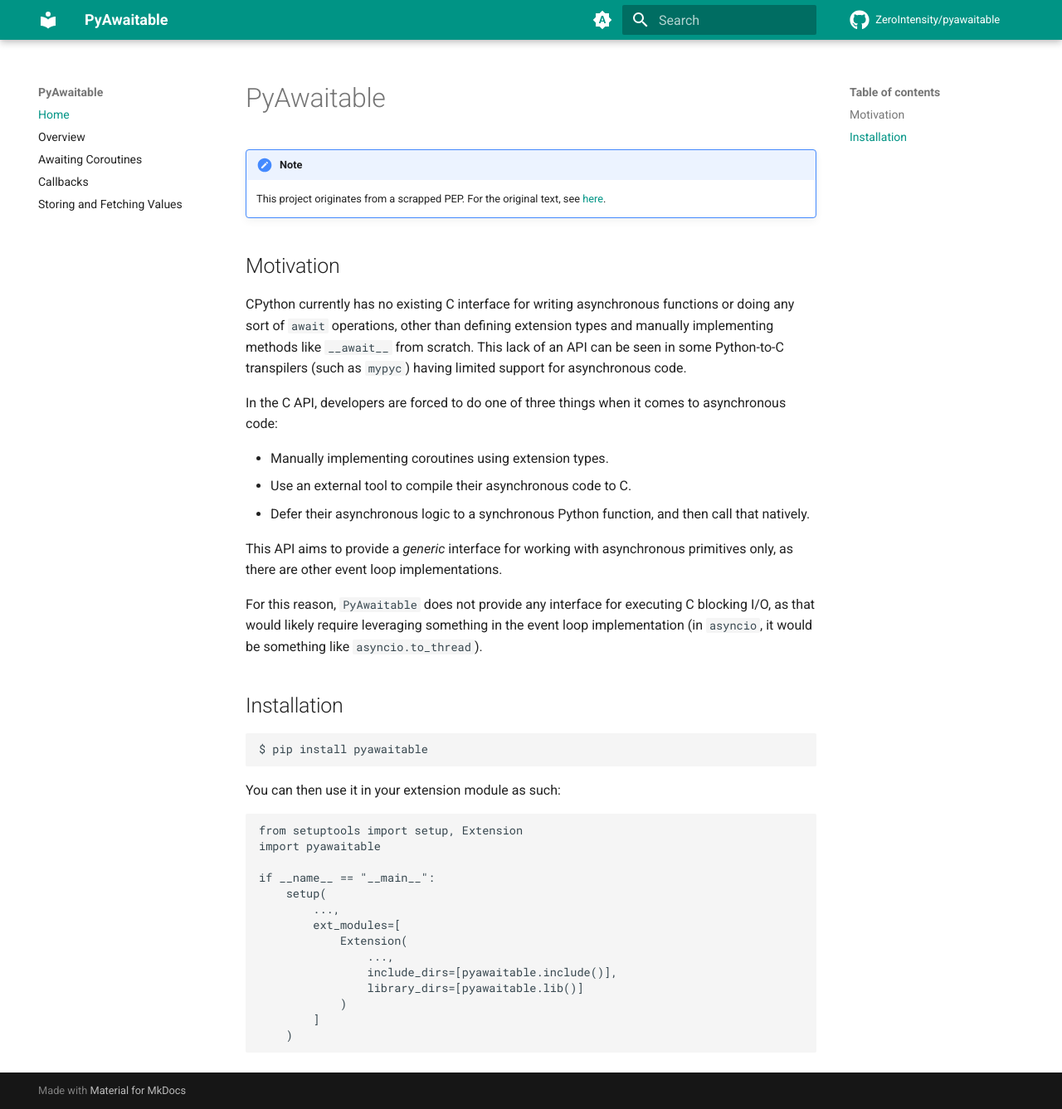
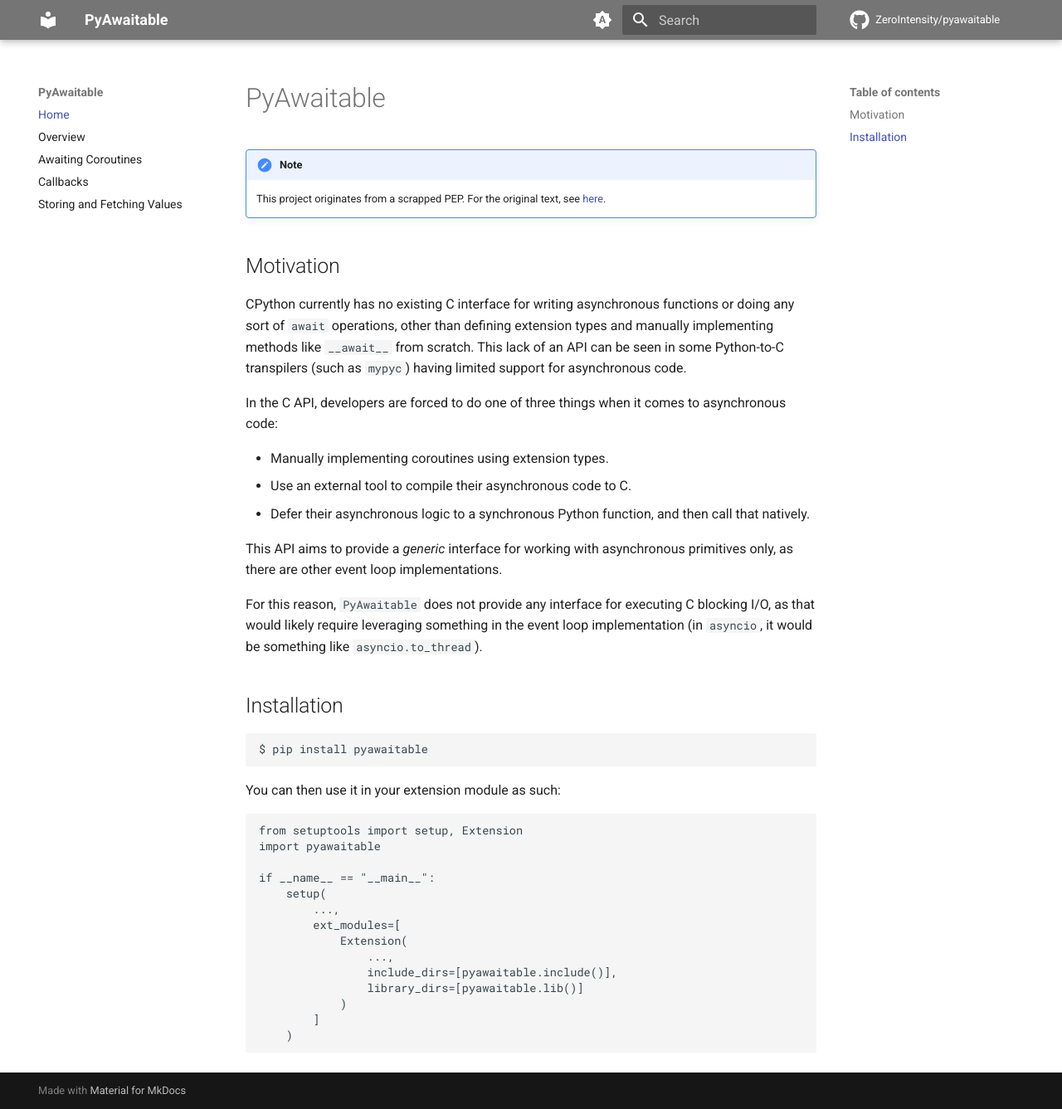
Before and after one commit to ZeroIntensity/pyawaitable, an MkDocs documentation site: the page built from docs/index.md, in a window 1280 px wide and 1337 px high. Shown: the whole window at 83% size. Built offline with MkDocs 1.6.1 and Material for MkDocs 9.7.7, drawn with Linux system fonts in a browser that asks for light colours; comment, search, counter and statistics services are not loaded.

Commit message:
Update mkdocs.yml

```diff
--- a/mkdocs.yml
+++ b/mkdocs.yml
@@ -14,8 +14,8 @@
     name: material
     palette:
         - media: "(prefers-color-scheme)"
-          primary: teal
-          accent: green
+          primary: grey
+          accent: light blue
           toggle:
               icon: material/brightness-auto
               name: Switch to light mode
@@ -23,8 +23,8 @@
         # Palette toggle for light mode
         - media: "(prefers-color-scheme: light)"
           scheme: default
-          primary: teal
-          accent: green
+          primary: grey
+          accent: light blue
           toggle:
               icon: material/brightness-7
               name: Switch to dark mode
@@ -32,8 +32,8 @@
         # Palette toggle for dark mode
         - media: "(prefers-color-scheme: dark)"
           scheme: slate
-          primary: teal
-          accent: green
+          primary: grey
+          accent: light blue
           toggle:
               icon: material/brightness-4
               name: Switch to system preference
```
